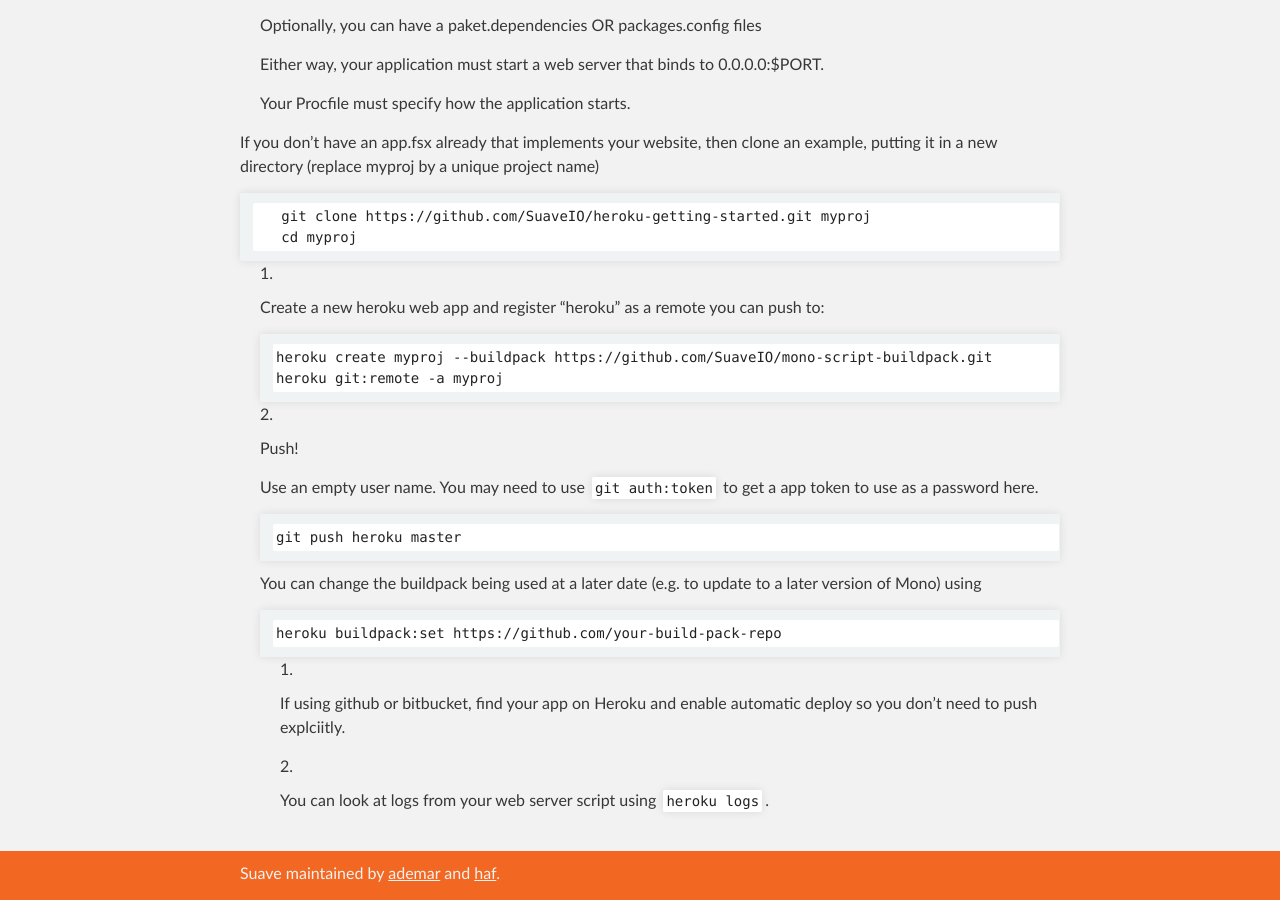
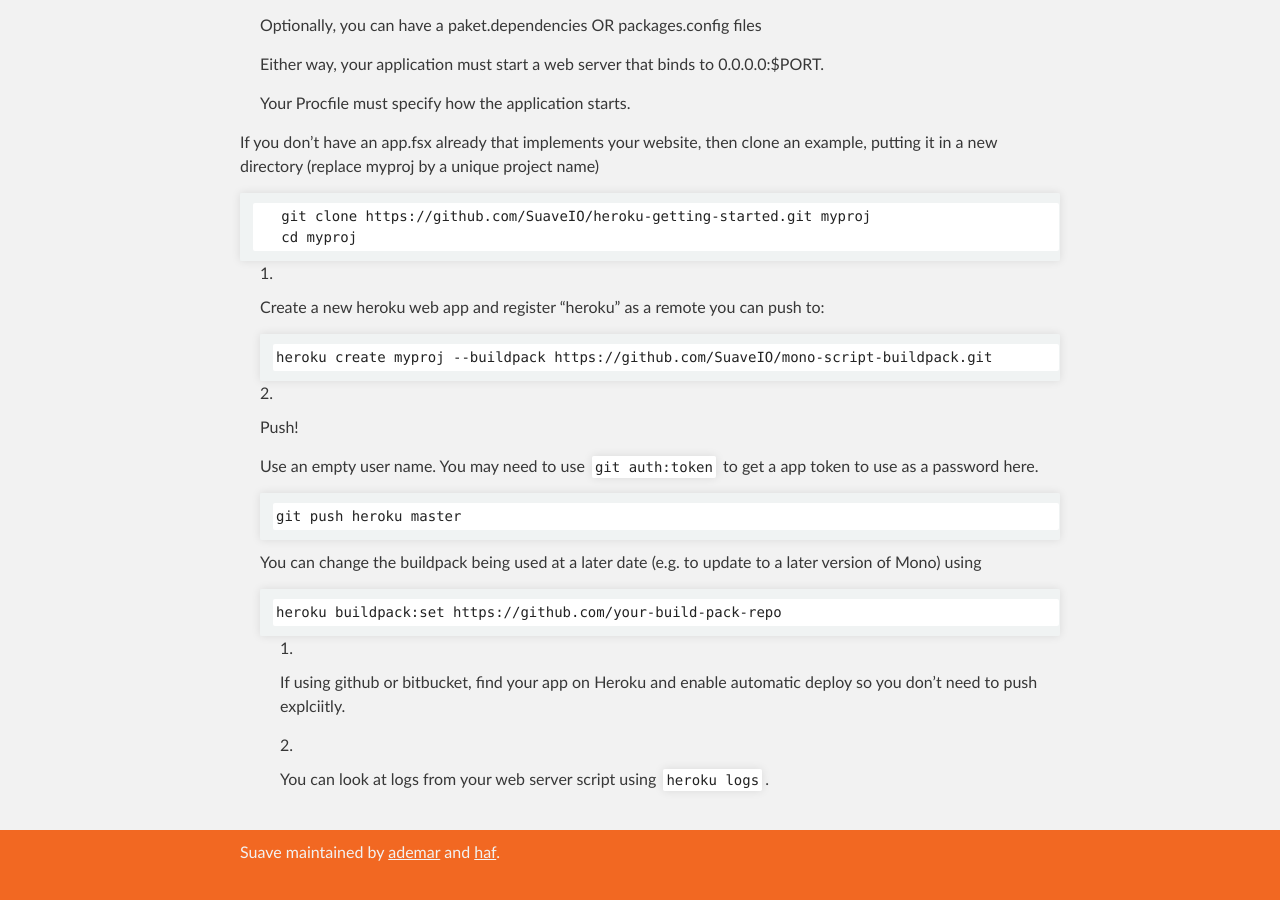
Before and after one commit to SuaveIO/suave, a Jekyll site: the page built from index.md, in a window 1280 px wide and 900 px high, scrolled down 13984 px. Built offline with Jekyll 4.4.1, drawn with Linux system fonts in a browser that asks for light colours; after the commit the page ends 14863 px from its top, so only the background shows below that.

Commit message:
unnecessary step

```diff
--- a/_includes/content.md
+++ b/_includes/content.md
@@ -627,7 +627,6 @@ If you don't have an app.fsx already that implements your website, then clone an
 4. Create a new heroku web app and register "heroku" as a remote you can push to:
 
        heroku create myproj --buildpack https://github.com/SuaveIO/mono-script-buildpack.git
-       heroku git:remote -a myproj
 
 5. Push!
 
```
